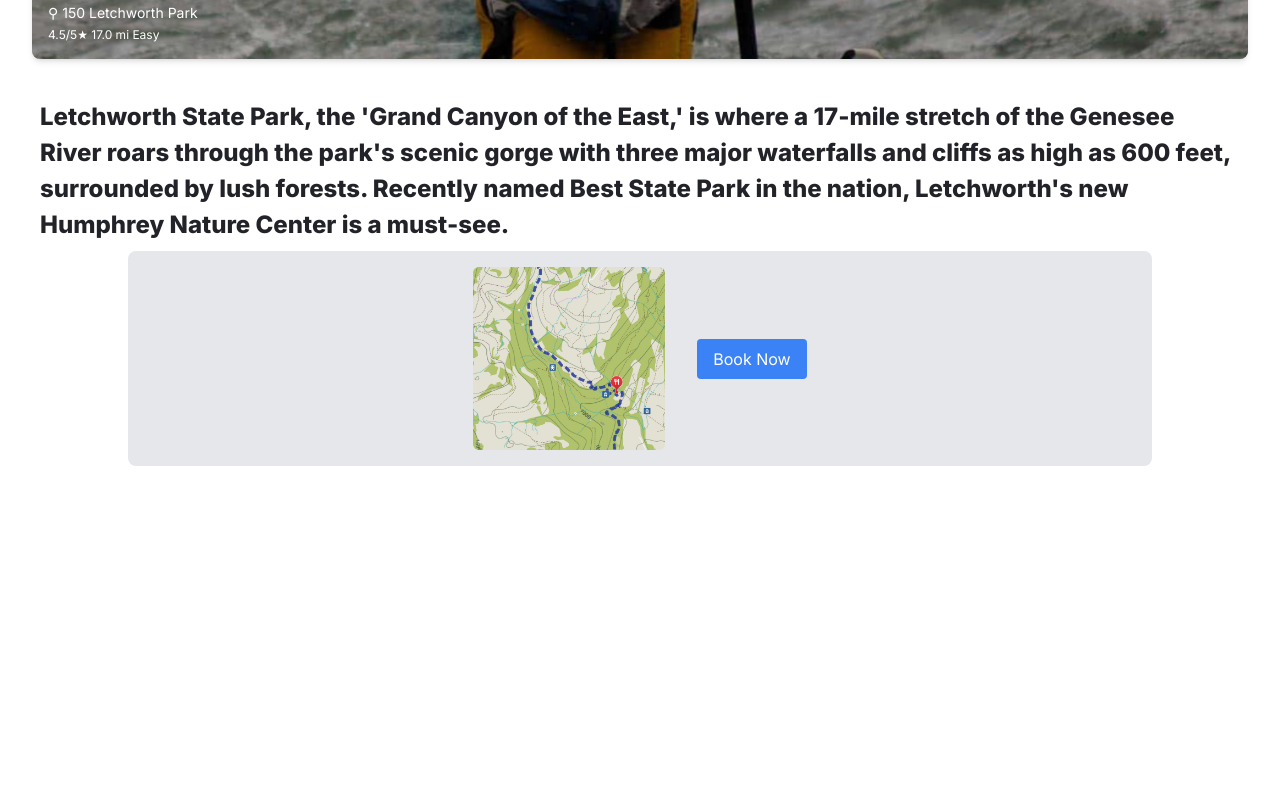
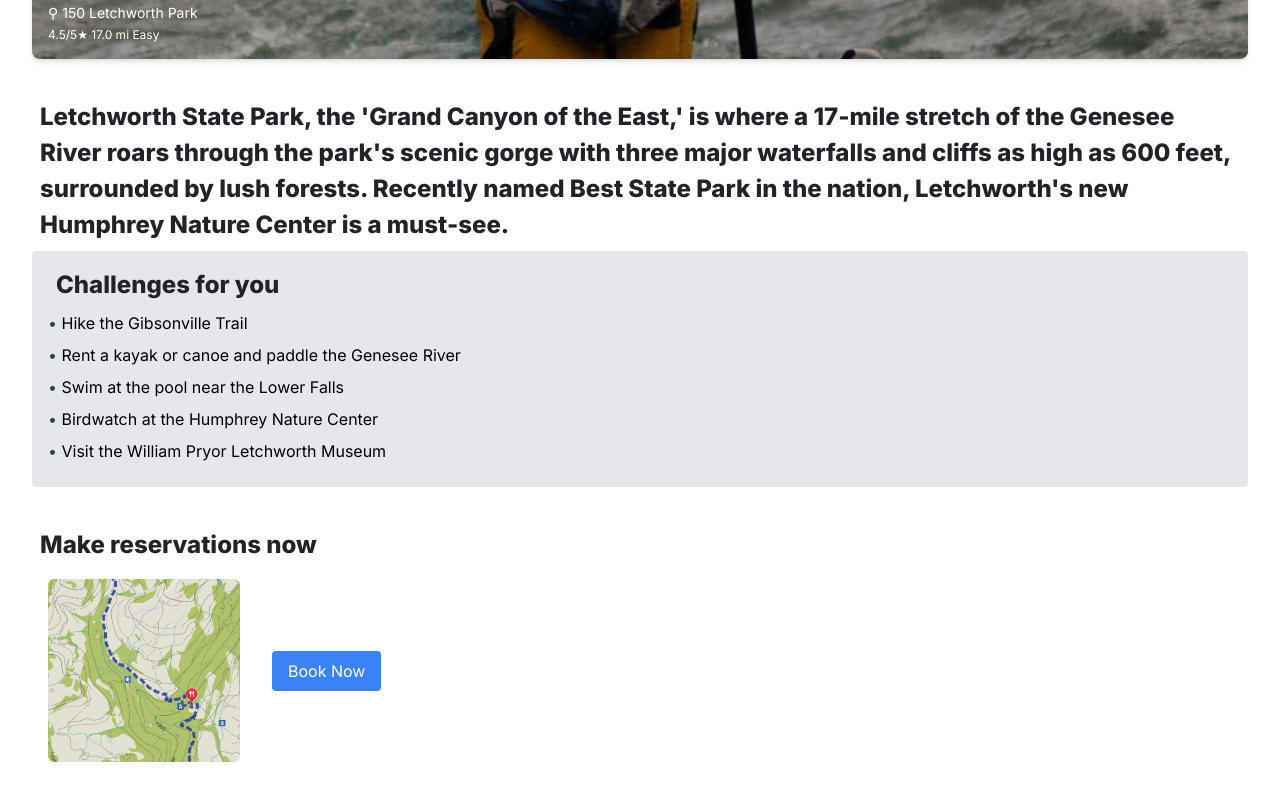
Before and after one commit to Saitarun994/BrickHacks, a React (Vite) app in the folder client/: page /Letchworth in a window 1280 px wide. Shown: the part 478-1278 px from the top of the page. Before the commit the page ends 976 px from the top, so only its background shows below. Built offline with nearby package versions, Linux system fonts and the light colour scheme.

Commit message:
finalfin

```diff
--- a/client/src/pages/Letchworth.jsx
+++ b/client/src/pages/Letchworth.jsx
@@ -11,7 +11,7 @@
   let distance = "17.0 mi"
   let rating = "4.5"
   let location = "150 Letchworth Park"
-
+  let challenges=["Hike the Gibsonville Trail","Rent a kayak or canoe and paddle the Genesee River","Swim at the pool near the Lower Falls","Birdwatch at the Humphrey Nature Center","Visit the William Pryor Letchworth Museum"]
   return (
     <div className='flex-row'>
     <div className='max-w-7xl mx-auto'>
@@ -37,8 +37,23 @@
             {description}
             </h1>
         </div>
-        <div className='max-w-5xl mx-auto'>
-        <div className="flex items-center justify-center bg-gray-200 p-4 space-x-4 rounded-lg">
+
+        <div className='max-w-7xl mx-auto'>
+            <div className="bg-gray-200 p-4 rounded">
+                <h1 className='font-extrabold text-[#222328] text-[24px] mb-2 px-2'>
+                  Challenges for you
+                </h1>
+                {challenges.map((challenge, index) => (
+                    <div key={index} className="mb-2">
+                    <span className="text-gray-700">&#8226;</span> {challenge}
+                    </div>
+                ))}
+            </div>
+            <h1 className='font-extrabold text-[#222328] text-[24px] mt-10 px-2 '>
+                Make reservations now
+                </h1>
+            <div className="flex items-center p-4 space-x-4 rounded-lg">
+
                 <img
                     src={hmap}  // Replace with your actual image source
                     alt="Small Image"
```
Lines whose indentation alone changed are shown as unchanged.
